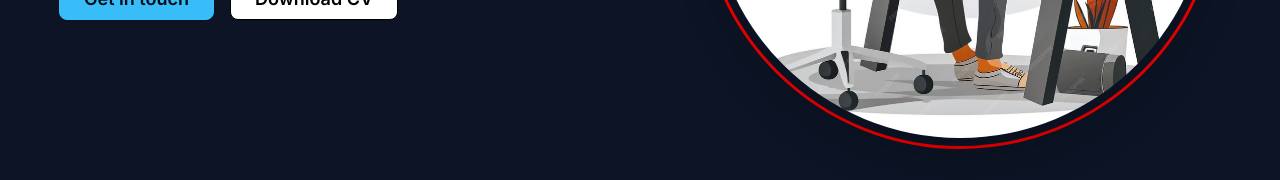
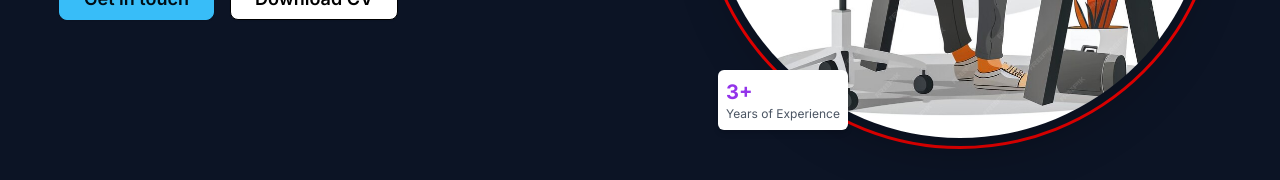
Before and after one commit to lokytech5/portfolio-project, a Next.js app: page / in a window 1280 px wide. Shown: the part 552-732 px from the top of the page. Built offline with nearby package versions, Linux system fonts and the light colour scheme; no server answers.

Commit message:
fix bug related to contact form, added extra design to hero section and update project component

```diff
--- a/app/components/ContactFormModal.tsx
+++ b/app/components/ContactFormModal.tsx
@@ -1,4 +1,4 @@
-import React from 'react'
+import React from 'react';
 
 const ContactFormModal = () => {
   const openModal = () => {
@@ -17,7 +17,7 @@ const ContactFormModal = () => {
             <button className="btn btn-sm btn-circle btn-ghost absolute right-2 top-2">✕</button>
             <h3 className="font-bold text-lg">Contact Us</h3>
             <div className="card shrink-0 w-full max-w-sm shadow-2xl bg-base-100 mt-4">
-              <form className="card-body">
+              <div className="card-body">
                 <div className="form-control">
                   <label className="label">
                     <span className="label-text">Email</span>
@@ -33,13 +33,13 @@ const ContactFormModal = () => {
                 <div className="form-control mt-6">
                   <button className="btn btn-primary">Send</button>
                 </div>
-              </form>
+              </div>
             </div>
           </form>
         </div>
       </dialog>
     </>
-  )
-}
+  );
+};
 
-export default ContactFormModal
+export default ContactFormModal;
--- a/app/components/Hero.tsx
+++ b/app/components/Hero.tsx
@@ -7,13 +7,13 @@ import pic2 from '../../public/images/simple.jpg';
 const Hero = () => {
     return (
 
-        <div className="hero min-h-screen bg-base-200 pt-20">
+<div className="hero min-h-screen bg-base-200 pt-20 relative">
       <div className="hero-content flex-col md:flex-row-reverse lg:flex-row-reverse items-center">
         <motion.div
           initial={{ borderColor: "#000", borderWidth: "2px", borderStyle: "solid" }}
           animate={{ borderColor: ["#000", "#ff0000", "#00ff00", "#0000ff", "#000"], borderWidth: ["2px", "4px", "2px", "4px", "2px"] }}
           transition={{ duration: 5, repeat: Infinity, repeatType: "loop" }}
-              className="rounded-full p-2"
+          className="rounded-full p-2 relative"
         >
           <Image
             src={pic2}
@@ -22,6 +22,10 @@ const Hero = () => {
             height={500}
             className="rounded-full shadow-2xl"
           />
+          <div className="absolute bottom-4 left-4 bg-white p-2 rounded-md shadow-md">
+            <span className="text-xl font-bold text-purple-600">3+</span>
+            <p className="text-xs text-gray-600">Years of Experience</p>
+          </div>
         </motion.div>
         <div className="lg:w-1/2 text-center lg:text-left mt-10 lg:mt-0">
           <h1 className="text-6xl font-bold mb-4">
--- a/app/components/Projects.tsx
+++ b/app/components/Projects.tsx
@@ -52,7 +52,7 @@ const Projects = () => {
             <div className="flex flex-wrap gap-2">
               {project.attributes.techStack && project.attributes.techStack.length > 0 ? (
                 project.attributes.techStack.map((tech, techIndex) => (
-                  <span key={techIndex} className="badge badge-outline">{tech}</span>
+                  <span key={techIndex} className="badge badge-secondary badge-outline">{tech}</span>
                 ))
               ) : (
                 <span>No tech stack available</span>
```
Lines whose indentation alone changed are shown as unchanged.
